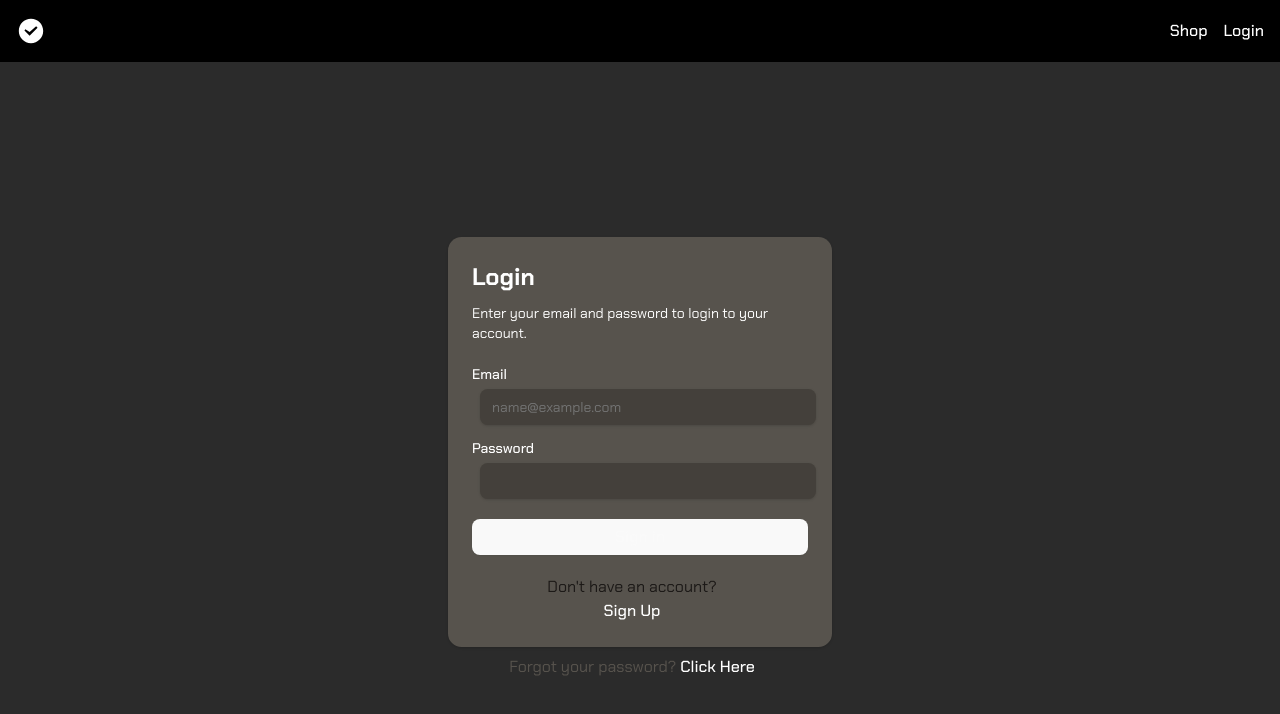
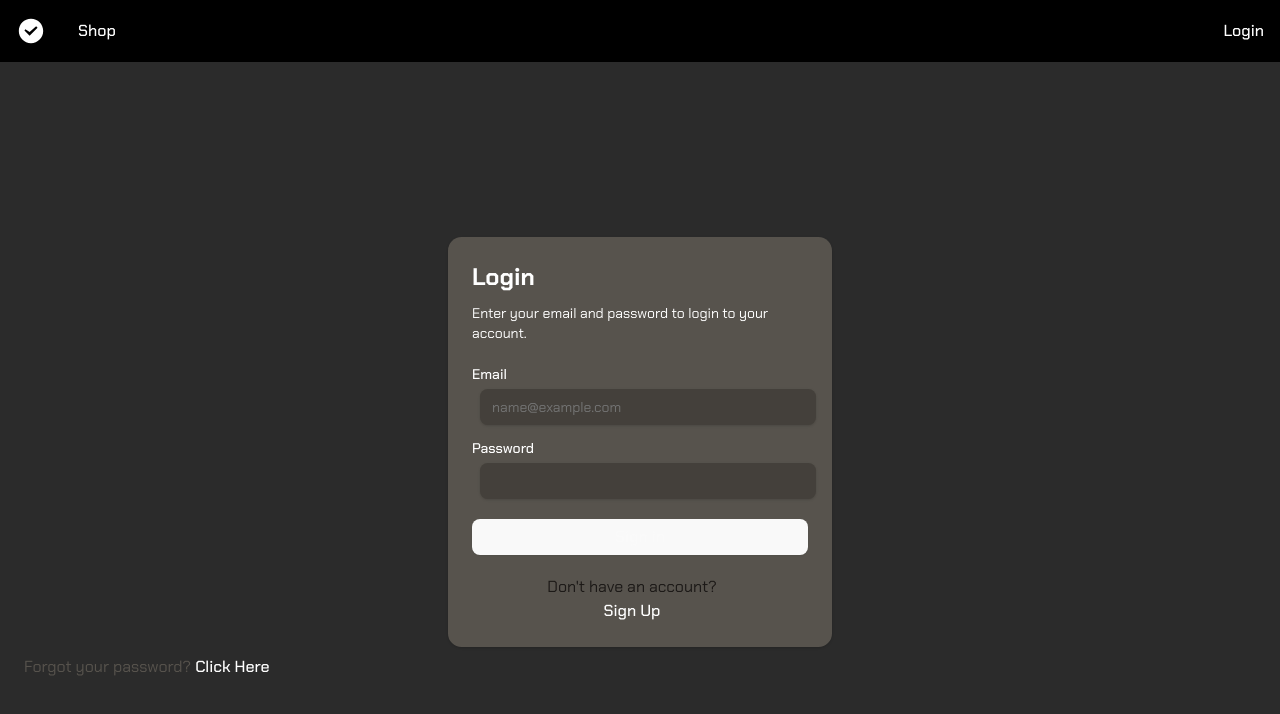
Before and after one commit to Andrew-R-Lawler/go-react-server, a React (Vite) app in the folder client/: page /login in a window 1280 px wide. Shown: the top 714 px of the page. Built offline with nearby package versions, Linux system fonts and the light colour scheme; no server answers.

Commit message:
navbar changes

```diff
--- a/client/src/App.css
+++ b/client/src/App.css
@@ -29,11 +29,11 @@
 }
 
 .nav-item:first-child{
-    margin-right:auto;
+    margin-right:1rem;
     margin-left:1rem;
 }
 
-.nav-item:second-child{
+.nav-item:nth-child(2){
     margin-right:auto;
     margin-left:1rem;
 }
```
